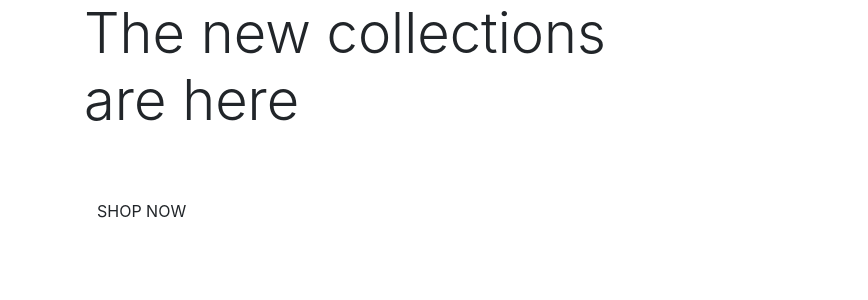
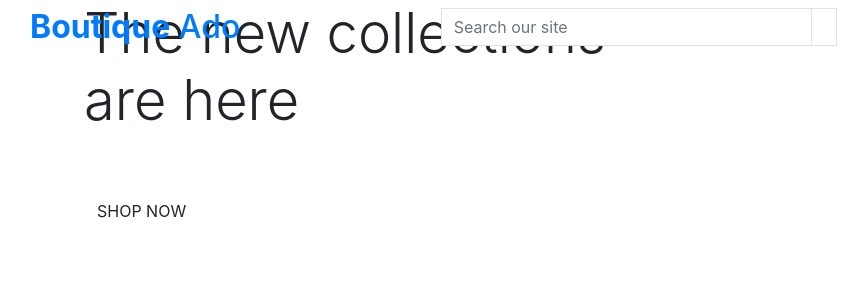
Before and after one commit to farah-maria/BoutiqueAdo, a Django app: page / in a window 1280 px wide. Shown: the top 300 px of the page, without its empty margins (1-869 px from the left). Run offline with Django 3.2, Linux system fonts and the light colour scheme; some libraries are stand-ins or nearby versions.

Commit message:
add customisation using bootstrap to base.html with lists for products

```diff
--- a/templates/allauth/base.html
+++ b/templates/allauth/base.html
@@ -32,7 +32,37 @@
     <title>Boutique Ado {% block extra_title %}{% endblock %}</title>
   </head>
   <body>
-    <header class="container-fluid fixed-top"></header>
+    <header class="container-fluid fixed-top">
+        <header class="container-fluid fixed-top">
+            <div class="row">
+                <div class="col-12 col-lg-4 my-auto py-1 py-lg-0 text-center text-lg-left">
+                    <a href="{% url 'home' %}" class="nav-link main-logo-link">
+                        <h2 class="logo-font text-black my-0"><strong>Boutique</strong> Ado</h2>
+                    </a>
+                </div>
+                <div class="col-12 col-lg-4 my-auto py-1 py-lg-0">
+                    <form method="GET" action="">
+                        <div class="input-group w-100">
+                            <input class="form-control border border-black rounded-0" type="text" name="q" placeholder="Search our site">
+                            <div class="input-group-append">
+                                <button class="form-control btn btn-black border border-black rounded-0" type="submit">
+                                    <span class="icon">
+                                        <i class="fas fa-search"></i>
+                                    </span>
+                                </button>
+                            </div>
+                        </div>
+                    </form>
+                </div>
+                <div class="col-12 col-lg-4 my-auto py-1 py-lg-0">
+                    <ul class="list-inline list-unstyled text-center text-lg-right my-0">
+                        <li class="list-inline-item dropdown"></li>
+                        <li class="list-inline-item"></li>
+                    </ul>
+                </div>
+                <div class="col-12 col-lg-4 my-auto py-1 py-lg-0"></div>
+            </div>
+        </header>
 
          {% if messages %}
             <div class="message-container"></div>
@@ -41,10 +71,8 @@
         {% block page_header %}
         {% endblock %}
 
-
         {% block content %}
         {% endblock %}
-
 
         {% block postloadjs %}
         {% endblock %}
```
Lines whose indentation alone changed are shown as unchanged.
